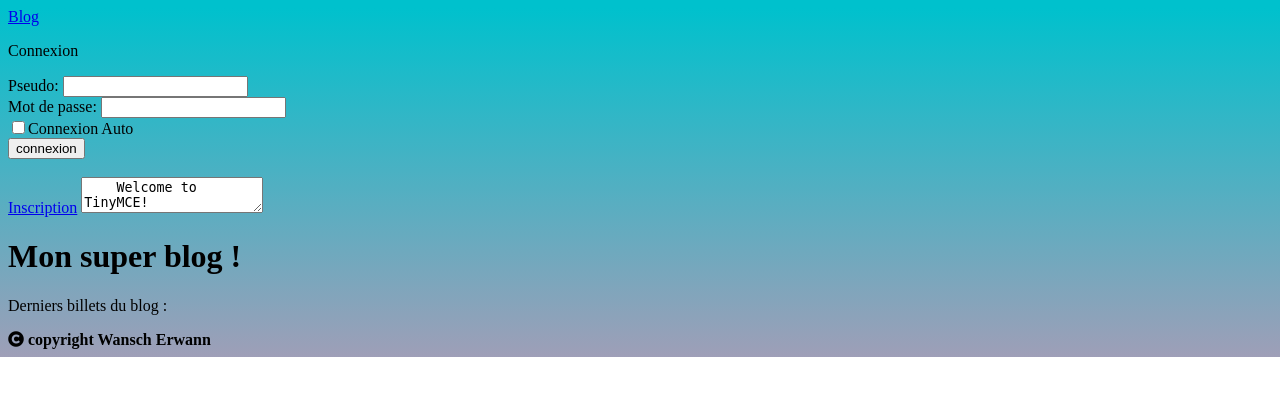
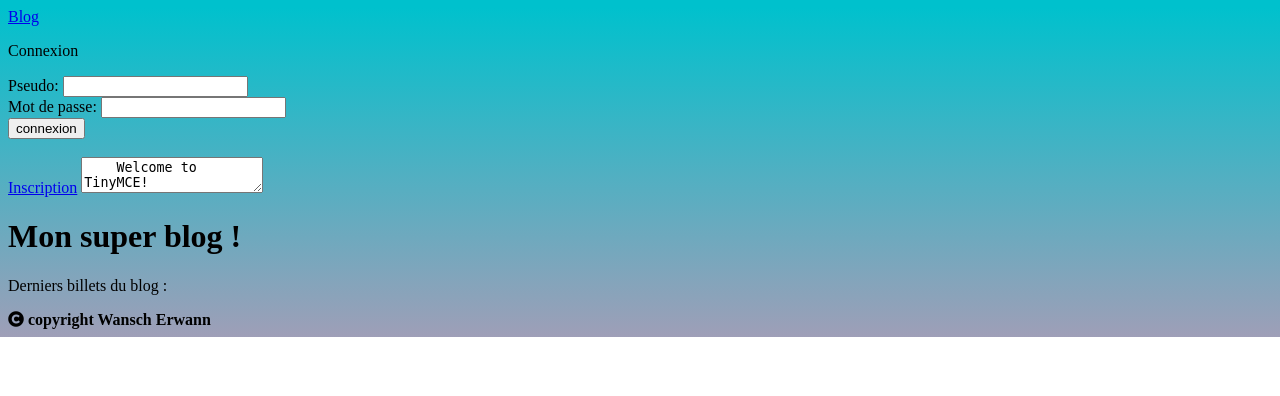
Before and after one commit to Wasamiii/Projet-4---PHP, a PHP site: page / in a window 1280 px wide. Shown: the top 396 px of the page. Run offline with PHP 8.4, Linux system fonts and the light colour scheme; data that the repository does not hold is empty; some libraries are stand-ins or nearby versions.

Commit message:
retired cnxauto its until

```diff
--- a/view/frontend/menu.php
+++ b/view/frontend/menu.php
@@ -18,7 +18,6 @@
         <input type="name" name="pseudo" required></br>
         <label for="password">Mot de passe: </label>
         <input type="password" name="password" required></br>
-        <label for="cnxauto"><input type="checkbox" name="cnxauto" value="connexion auto">Connexion Auto</label></br>
         <input type="submit" value="connexion" name="signin"></br>
         </div>
 </form>
```
